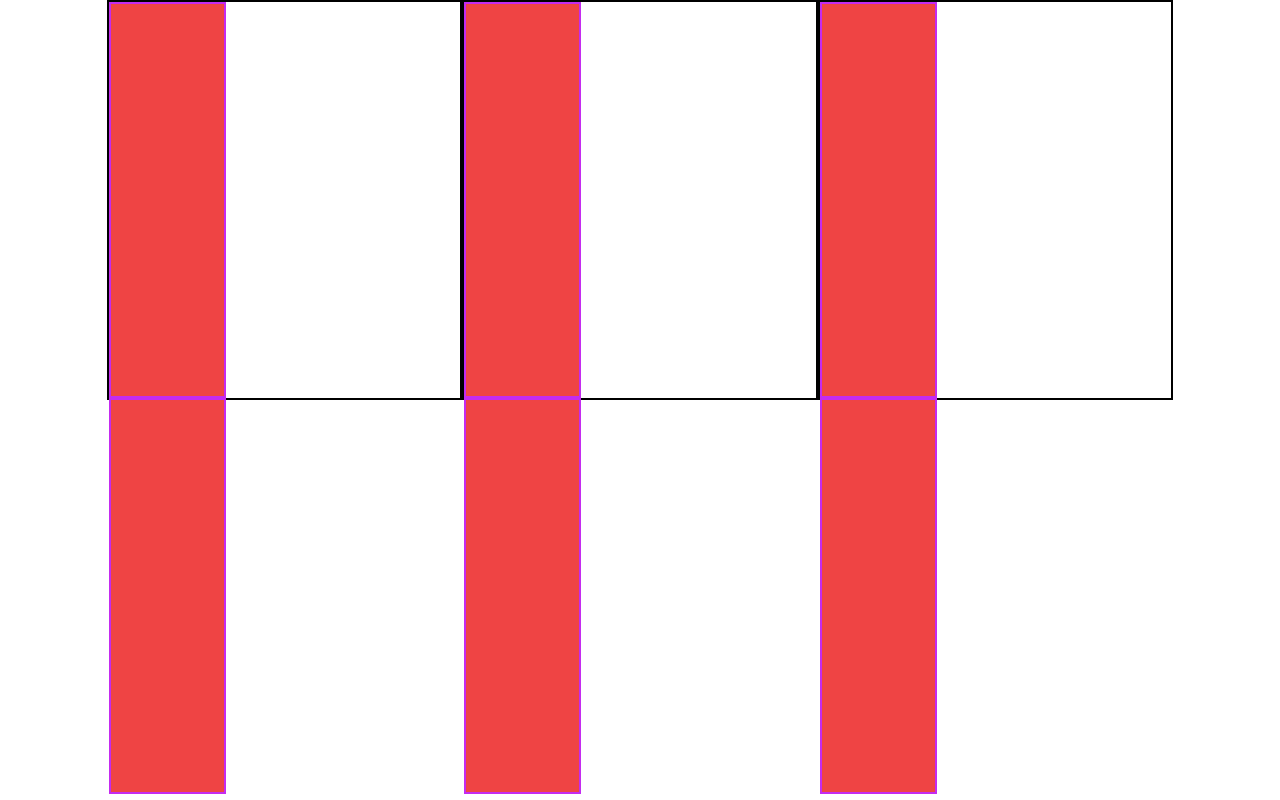
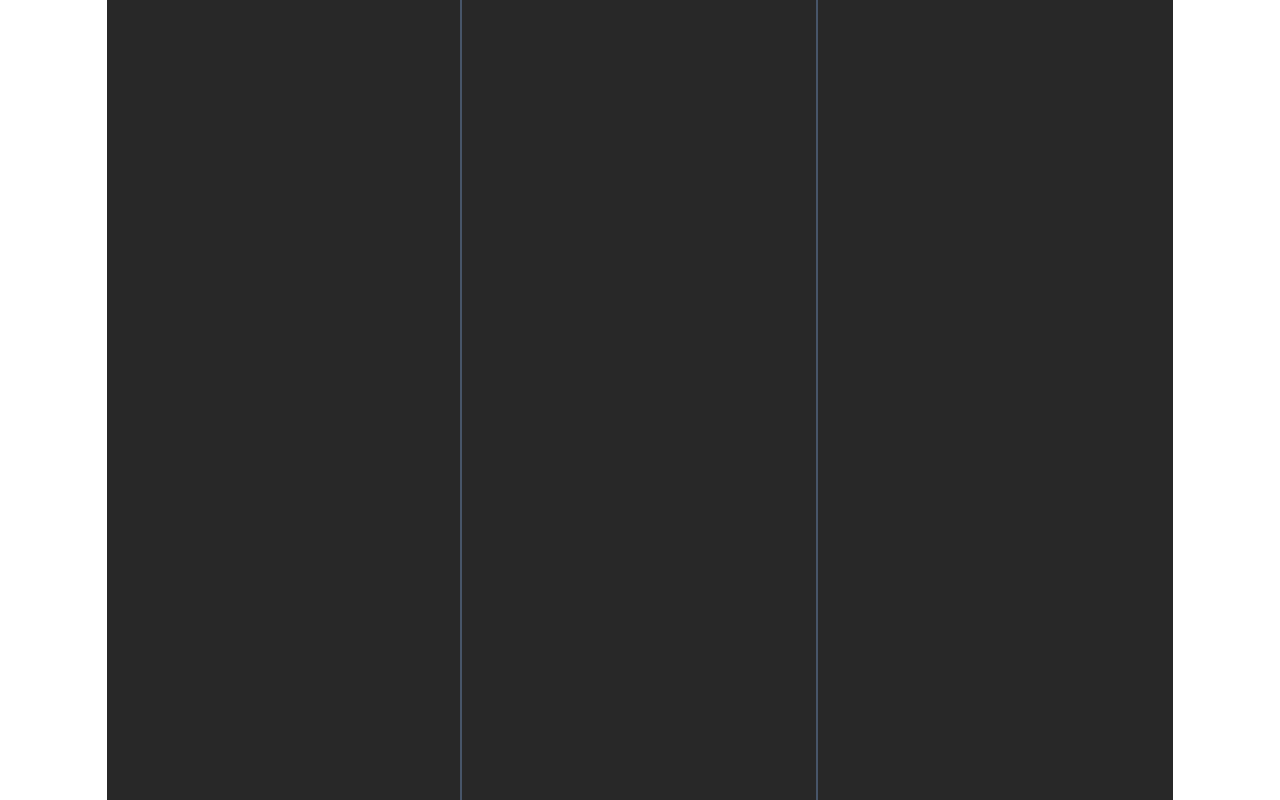
Before and after one commit to liucidity/gamer-gear, a Next.js app: page /landingTest in a window 1280 px wide. Built offline with nearby package versions, Linux system fonts and the light colour scheme; what prettier-plugin-tailwindcss would draw is missing.

Commit message:
docs: add ids for clarity

```diff
--- a/components/HeroPanels.tsx
+++ b/components/HeroPanels.tsx
@@ -4,16 +4,6 @@ import { motion, AnimatePresence, useAnimation } from "framer-motion";
 type Props = {};
 
 const HeroPanels = ({}: Props) => {
-  const [isHovered, setIsHovered] = useState(false);
-  const handleMouseEnter = () => {
-    setIsHovered(true);
-    console.log(isHovered);
-  };
-  const handleMouseLeave = () => {
-    setIsHovered(false);
-    console.log(isHovered);
-  };
-
   const controls = useAnimation();
   const mouseEnterControls = () => {
     controls.start("hover");
@@ -25,7 +15,6 @@ const HeroPanels = ({}: Props) => {
   const bannerFM = {
     hover: {
       x: "-100%",
-
     },
     initial: {
       x: "0",
@@ -34,44 +23,26 @@ const HeroPanels = ({}: Props) => {
 
   return (
     <AnimatePresence>
-      <header className="h-1/2 w-[90%] border-2 border-black md:w-2/3">
-        <motion.div
-          className="flex h-full w-full overflow-hidden border-2 border-purple-main md:w-1/3"
-          onMouseEnter={handleMouseEnter}
-          onMouseLeave={handleMouseLeave}
-        >
-          <motion.div
-            className="flex h-full w-full flex-shrink-0 bg-red-500"
-            variants={bannerFM}
-            animate={isHovered ? "hover" : "initial"}
-          ></motion.div>
-          <motion.div
-            className="flex h-full w-full flex-shrink-0 bg-blue-500"
-            variants={bannerFM}
-            animate={isHovered ? "hover" : "initial"}
-          >
-            <button onClick={() => console.log("click")}>click here</button>
-          </motion.div>
-        </motion.div>
-        <motion.div
-          className="flex h-full w-full overflow-hidden border-2 border-purple-main md:w-1/3"
+      <motion.section
+        id="banner_items-container"
+        className="flex h-full w-full flex-shrink-0 overflow-x-hidden border-slate-600 last-of-type:border-r-0 md:w-1/3 md:border-r-2"
         onMouseEnter={mouseEnterControls}
         onMouseLeave={mouseLeaveControls}
       >
         <motion.div
-            className="flex h-full w-full flex-shrink-0 bg-red-500"
+          id="banner_items"
+          className="flex h-full w-full flex-shrink-0 bg-black-main"
           variants={bannerFM}
           animate={controls}
         ></motion.div>
         <motion.div
-            className="flex h-full w-full flex-shrink-0 bg-blue-500"
+          className="hidden h-full w-full flex-shrink-0 bg-blue-500 md:flex"
           variants={bannerFM}
           animate={controls}
         >
           <button onClick={() => console.log("click")}>click here</button>
         </motion.div>
-        </motion.div>
-      </header>
+      </motion.section>
     </AnimatePresence>
   );
 };
```
Lines whose indentation alone changed are shown as unchanged.
